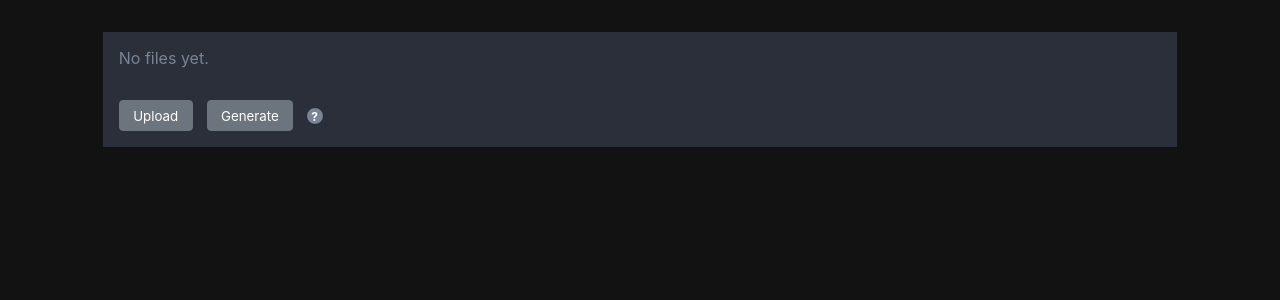
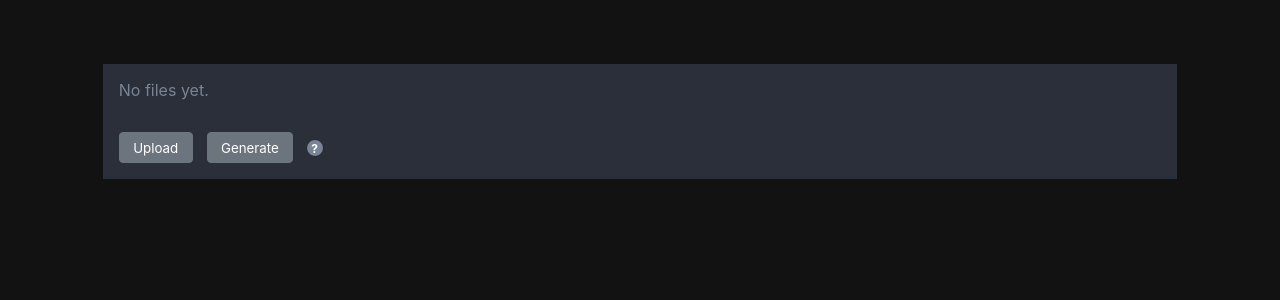
Before and after one commit to NasLabBgu/jury-deliberation-web, a Flask app: page / in a window 1280 px wide. Shown: the top 300 px of the page. Run offline with Flask 3, Linux system fonts and the light colour scheme; some libraries are stand-ins or nearby versions.

Commit message:
table margin increased for better tooltip formatting

```diff
--- a/flask-app/templates/index.html
+++ b/flask-app/templates/index.html
@@ -133,7 +133,7 @@
 
         table {
             width: 85%;
-            margin: 2rem auto;
+            margin: 4rem auto;
             border-collapse: collapse;
         }
         td {
```
